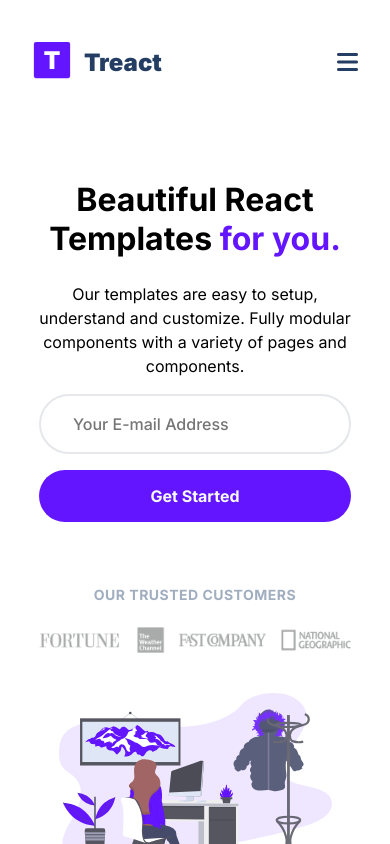
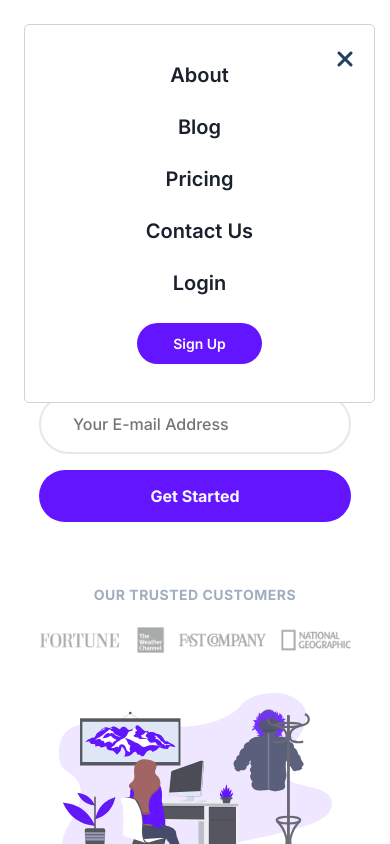
Before and after one commit to mxyooj2002/solo-project, a plain HTML site: page index.html in a window 390 px wide. Both pictures are taken after a click on the button 347 px from the left and 62 px from the top of the page. Shown: the top 844 px of the page. Drawn offline with Linux system fonts and the light colour scheme.

Commit message:
final commit

```diff
--- a/index.html
+++ b/index.html
@@ -7,6 +7,7 @@
     <link rel="stylesheet" href="style.css">
     <link href="https://fonts.googleapis.com/css2?family=Inter:wght@100..900&display=swap" rel="stylesheet">
     <link rel="stylesheet" href="https://cdnjs.cloudflare.com/ajax/libs/font-awesome/6.5.0/css/all.min.css">
+    <script src="index.js"></script>
 </head>
 <body>
     <nav>
@@ -28,7 +29,18 @@
                     </ul>
                             <button class="nav__link--btn"> Sign Up </button>
                 </div>
-                    <button class="burger__menu--btn"><i class="fa-solid fa-bars burger__menu"></i></button>
+                    <button class="burger__menu--btn" onclick="openMenu()"><i class="fa-solid fa-bars"></i></button>
+                    <div class="menu__backdrop">
+                        <button class="burger__menu--btn btn__menu--close" onclick="closeMenu()"><i class="fas fa-times"></i></button>
+                        <ul class="menu--lists">
+                            <li class="menu--list"><a href="" class="menu--link">About</a></li>
+                            <li class="menu--list"><a href="" class="menu--link">Blog</a></li>
+                            <li class="menu--list"><a href="" class="menu--link">Pricing</a></li>
+                            <li class="menu--list"><a href="" class="menu--link">Contact Us</a></li>
+                            <li class="menu--list"><a href="" class="menu--link">Login</a></li>
+                            <li class="menu--list"><button class="nav__link--btn">Sign Up</button></li>
+                        </ul>
+                    </div>
             </div>
         </div>
     </nav>
--- /dev/null
+++ b/index.js
@@ -0,0 +1,7 @@
+function openMenu () {
+    document.body.classList += "menu--open"
+}
+
+function closeMenu () {
+    document.body.classList.remove ('menu--open')
+}
--- a/style.css
+++ b/style.css
@@ -142,17 +142,78 @@ nav {
     background-color: rgb(85, 24, 203, 0.993);
 }
 
-.burger__menu {
-    font-size: 24px;
-    color: rgb(36, 62, 99);
-    display:none;
-}
+
 
 .burger__menu--btn {
     border: none;
     background: none;
     display: none;
+    font-size: 24px;
+    color: rgb(36, 62, 99);
+    display:none;
+    transition: all 300ms ease;
 }
+
+.burger__menu--btn:hover {
+    color: rgb(100, 21, 255);
+}
+
+.menu__backdrop {
+    position: absolute;
+    background-color: white;
+    top: 0;
+    left: 0;
+    right: 0px;
+    width: 90vw;
+    z-index: 100;
+    margin: 24px;
+    padding: 24px 0;
+    border: 1px solid lightgray;
+    border-radius: 5px;
+    display: flex;
+    align-items: center;
+    justify-content: center;
+    text-align: center;
+    display: none;
+
+}
+
+.menu--open .menu__backdrop {
+    display: flex;
+}
+
+.btn__menu--close {
+    position: absolute;
+    top: 20px;
+    right: 20px;
+    transition: all 300ms ease;
+}
+
+.btn__menu--close:hover {
+    color: rgb(100, 21, 255);
+}
+
+
+
+.menu--list {
+    padding: 14px 0;
+}
+
+.menu--link {
+    font-size: 20px;
+    font-weight: 600;
+    color: rgb(26, 32, 44);
+    transition: all 300ms ease;
+
+}
+
+.menu--link:hover {
+    text-decoration: underline;
+    color: rgb(100, 21, 255);
+
+}
+
+
 
 
 
```
